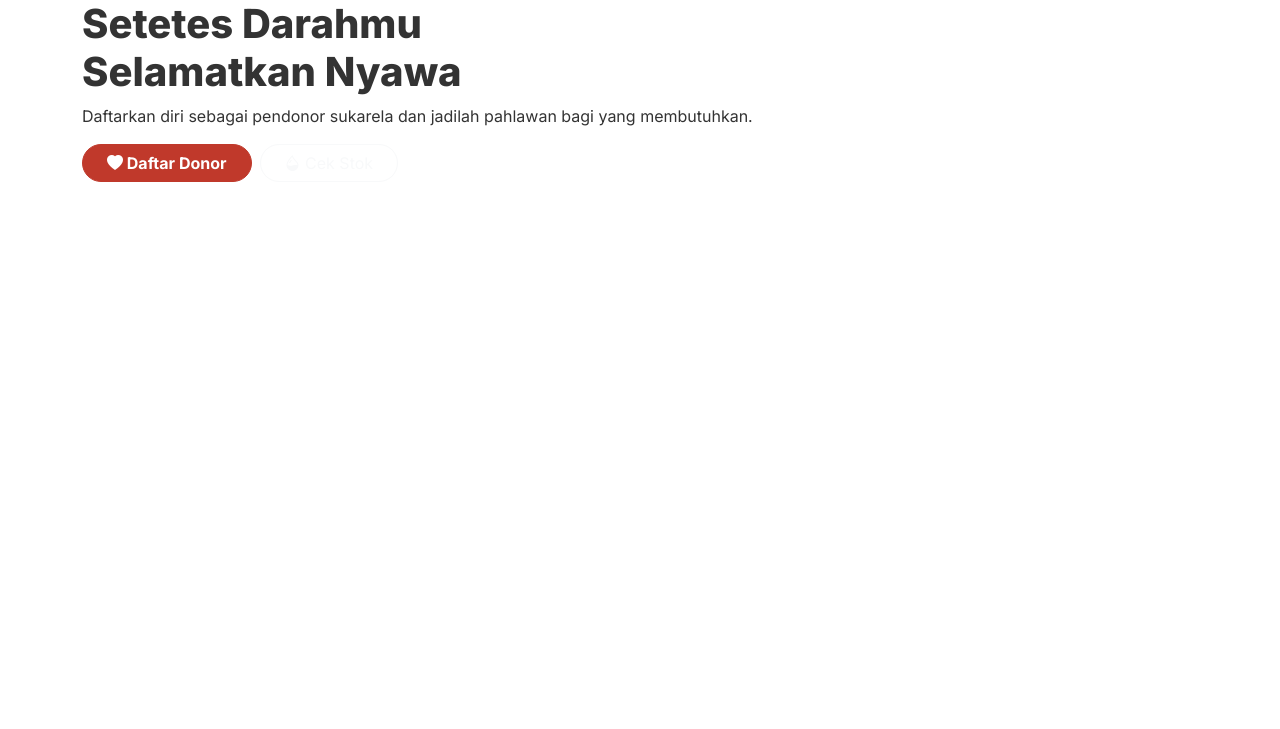
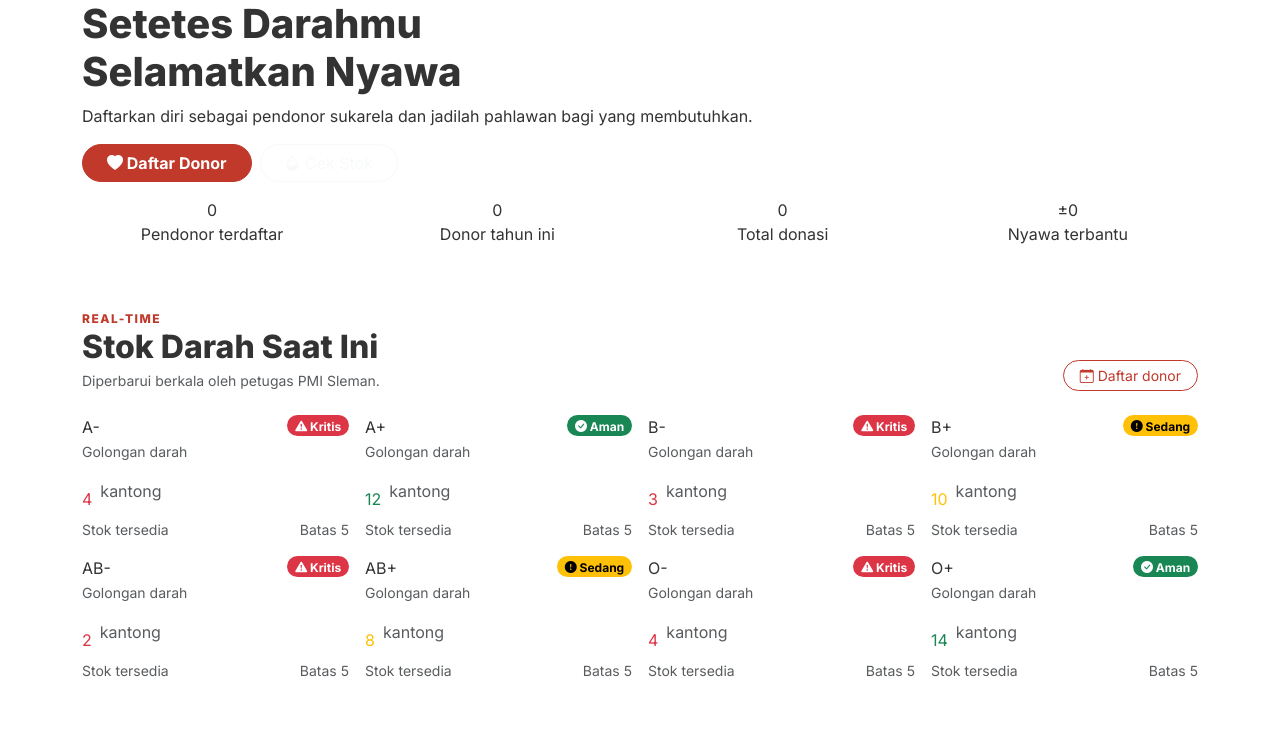
Before and after one commit to kanahayaezi/Project-Akhir-Praktikum-PWD, a PHP site: page / in a window 1280 px wide; the page is wider, and only the part inside the window is pictured. Shown: the part 1027-1756 px from the top of that part. Before the commit the page ends 1209 px from the top of that part, so only its background shows below. Run offline with PHP 8.4, Linux system fonts and the light colour scheme; data comes from the database, SQL or seed files in the repository; data that the repository does not hold is empty.

Commit message:
Add stats bar and real-time blood stock section

```diff
--- a/index.php
+++ b/index.php
@@ -84,3 +84,80 @@
             </div>
         </div>
     </section>
+
+    <div class="stats-bar">
+        <div class="container">
+            <div class="row text-center py-3">
+                <div class="col border-end border-white border-opacity-10">
+                    <div class="stat-num"><?= number_format($total_donor) ?></div>
+                    <div class="stat-label">Pendonor terdaftar</div>
+                </div>
+                <div class="col border-end border-white border-opacity-10">
+                    <div class="stat-num"><?= number_format($donor_thn) ?></div>
+                    <div class="stat-label">Donor tahun ini</div>
+                </div>
+                <div class="col border-end border-white border-opacity-10">
+                    <div class="stat-num"><?= number_format($total_rw) ?></div>
+                    <div class="stat-label">Total donasi</div>
+                </div>
+                <div class="col">
+                    <div class="stat-num">±<?= number_format($total_rw * 3) ?></div>
+                    <div class="stat-label">Nyawa terbantu</div>
+                </div>
+            </div>
+        </div>
+    </div>
+
+    <section class="stok-section py-5" id="stok">
+        <div class="container">
+            <div class="d-flex flex-column flex-md-row justify-content-between align-items-md-end gap-2 mb-4">
+                <div>
+                    <span class="section-label">Real-time</span>
+                    <h2 class="section-title-lg mb-1">Stok Darah Saat Ini</h2>
+                    <p class="text-muted small mb-0">Diperbarui berkala oleh petugas PMI Sleman.</p>
+                </div>
+                <a href="login.php" class="btn btn-outline-pmi btn-sm rounded-pill px-3">
+                    <i class="bi bi-calendar-plus"></i> Daftar donor
+                </a>
+            </div>
+
+<div class="row row-cols-1 row-cols-sm-2 row-cols-lg-4 g-3">
+                <?php foreach ($stok as $s): ?>
+                    <?php
+                    $st = statusStok((int) $s['jumlah_kantong'], (int) $s['batas_kritis']);
+
+                    // Rumus progress: stok sekarang / target tampilan x 100%.
+                    // Target tampilan dibuat 4x batas kritis supaya bar tidak cepat penuh.
+                    $percent = min(100, (int) round($s['jumlah_kantong'] / max(1, $s['batas_kritis'] * 4) * 100));
+                    ?>
+                    <div class="col">
+                        <div class="stok-card stok-home-card h-100">
+                            <div class="d-flex justify-content-between align-items-start mb-3">
+                                <div>
+                                    <div class="stok-gol"><?= e($s['golongan_darah'] . $s['rhesus']) ?></div>
+                                    <small class="text-muted">Golongan darah</small>
+                                </div>
+                                <span class="badge rounded-pill text-bg-<?= e($st['kelas']) ?>">
+                                    <i class="bi <?= e($st['icon']) ?>"></i> <?= e($st['label']) ?>
+                                </span>
+                            </div>
+
+                            <div class="d-flex align-items-end gap-2 mb-2">
+                                <div class="stok-num text-<?= e($st['kelas']) ?>"><?= e($s['jumlah_kantong']) ?></div>
+                                <span class="text-muted mb-2">kantong</span>
+                            </div>
+
+                            <div class="stok-progress mb-2">
+                                <div class="stok-progress-bar bg-<?= e($st['kelas']) ?>" style="width: <?= e($percent) ?>%"></div>
+                            </div>
+
+                            <div class="d-flex justify-content-between small text-muted">
+                                <span>Stok tersedia</span>
+                                <span>Batas <?= e($s['batas_kritis']) ?></span>
+                            </div>
+                        </div>
+                    </div>
+                <?php endforeach; ?>
+            </div>
+        </div>
+    </section>
```
